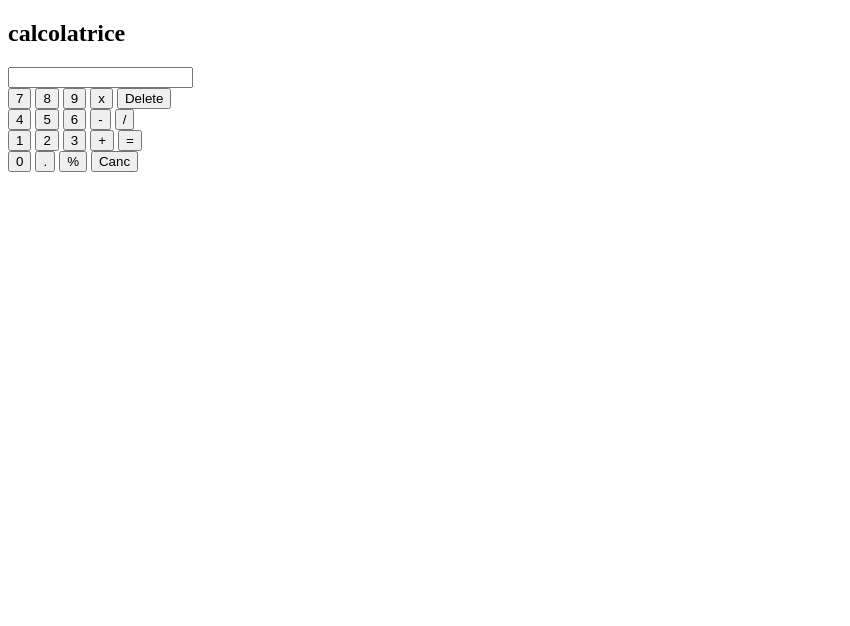
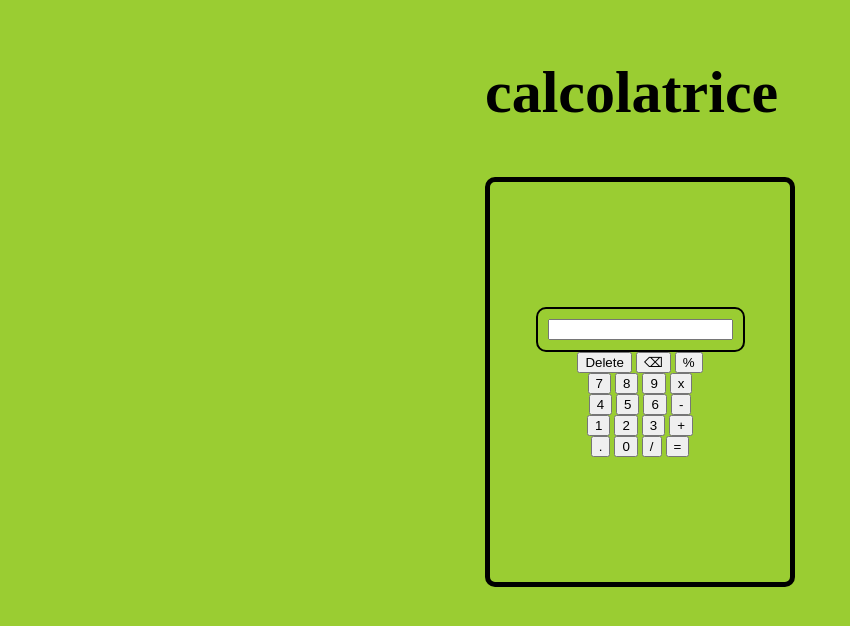
Before and after one commit to luke02-rosa/Calculator, a plain HTML site: page index.html in a window 1280 px wide. Shown: the whole page, without its empty margins (0-850 px from the left). Drawn offline with Linux system fonts and the light colour scheme.

Commit message:
changed some buttons position and added backgorund color and other css

```diff
--- a/css.css
+++ b/css.css
@@ -0,0 +1,26 @@
+body{
+    background-color: yellowgreen;
+    display: flex;
+    justify-content: center;
+    align-items: center;
+}
+h2{
+    font-size: 60px;
+}
+#scheletro{
+    display: flex;
+    justify-content: center;
+    align-items: center;
+    flex-direction: column;
+    border: 5px solid black;
+    border-radius: 10px;
+    width: 300px;
+    height: 400px;
+
+}
+#scheletroD{
+    border: 2px solid black;
+    padding: 10px;
+    border-radius: 10px;
+
+}
--- a/index.html
+++ b/index.html
@@ -3,28 +3,39 @@
 <head>
     <meta charset="UTF-8">
     <meta name="viewport" content="width=device-width, initial-scale=1.0">
+    <link rel="stylesheet" href="css.css">
     <title>Calculator</title>
 </head>
 <body>
+<div id="contenitore">
+
     <div id="input">
         <h2>calcolatrice</h2>
     </div>
-    <div id="display">
+  <div id="scheletro">
+    <div id="scheletroD">
+        <div id="display">
         <input type="text" class="displayC">
+    </div>
+    </div>
+     <div id="pulsantiL0">
+        <button class="pulsanteDelete">Delete</button>
+        <button class="pulsanteCanc">⌫</button>
+        <button class="pulsantePercent">%</button>
     </div>
     <div id="pulsantiL1">
         <button class="pulsante7">7</button>
         <button class="pulsante8">8</button>
         <button class="pulsante9">9</button>
         <button class="pulsantex">x</button>
-        <button class="pulsanteDelete">Delete</button>
+
     </div>
      <div id="pulsantiL2">
         <button class="pulsante4">4</button>
         <button class="pulsante5">5</button>
         <button class="pulsante6">6</button>
         <button class="pulsante-">-</button>
-        <button class="pulsanteD">/</button>
+
 
     </div>
      <div id="pulsantiL3">
@@ -32,17 +43,18 @@
         <button class="pulsante2">2</button>
         <button class="pulsante3">3</button>
         <button class="pulsanteAdd">+</button>
-         <button class="pulsanteEqual">=</button>
+
 
     </div>
      <div id="pulsantiL4">
+        <button class="pulsantePunto">.</button>
         <button class="pulsante0">0</button>
-        <button class="pulsantePunto">.</button>
-        <button class="pulsantePercent">%</button>
-        <button class="pulsanteCanc">Canc</button>
-
+        <button class="pulsanteD">/</button>
+        <button class="pulsanteEqual">=</button>
 
     </div>
+  </div>
+</div>
 
     <script src="js.js"></script>
 </body>
```
